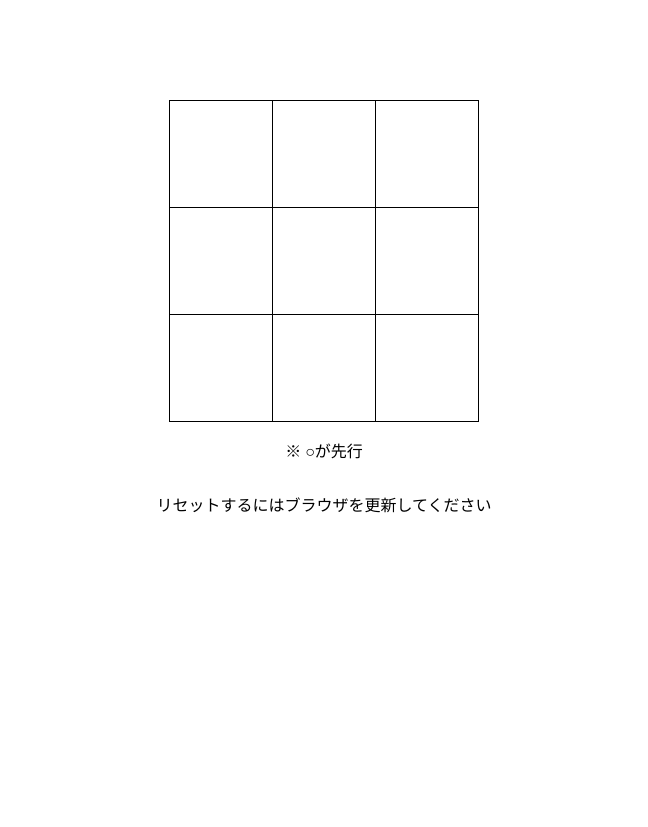
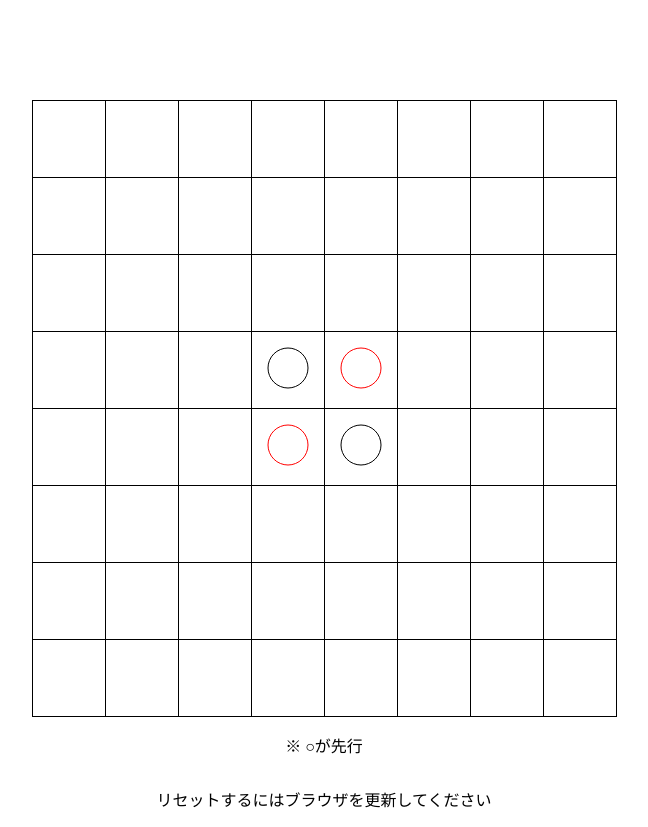
Before and after one commit to narikei-74/tokai_project2, a plain HTML site: page index.html in a window 1280 px wide. Shown: the whole page, without its empty margins (316-964 px from the left). Before the commit the page ends 800 px from the top, so only its background shows below. Drawn offline with nearby package versions, Linux system fonts and the light colour scheme.

Commit message:
見た目、クリック処理 修正

```diff
--- a/css/style.css
+++ b/css/style.css
@@ -1,6 +1,6 @@
 .board {
-  width: 300px;
-  height: 300px;
+  width: 200px;
+  height: 200px;
   border: solid 1px black;
   margin: 0 auto;
   margin-top: 100px;
--- a/index.html
+++ b/index.html
@@ -17,8 +17,8 @@
 
     <p>※ ○が先行</p>
 
-    <p id="maru-win" style="display:none; color: red; font-size: 20px;">○の勝利</p>
-    <p id="batu-win" style="display:none; color: red; font-size: 20px;">✖️の勝利</p>
+    <p id="maru-win" style="display:none; color: red; font-size: 20px;">黒の勝利</p>
+    <p id="batu-win" style="display:none; color: red; font-size: 20px;">白の勝利</p>
     <p id="draw" style="display:none; color: red; font-size: 20px;">引き分け</p>
     <p style="margin-top: 30px;">リセットするにはブラウザを更新してください</p>
   </div>
@@ -26,26 +26,15 @@
   <script>
 
     $(document).ready(function () {
-      // 縦マス数
-      const vertical_square_length = 3;
-      // 横マス数
-      const lateral_square_length = 3;
-      // 全マス数
-      const all_square_length = 9;
-      // 判定用配列
-      // 0が未入力、1が◯、2が✖️
-      let current_state = [];
-      // 勝利パターン
-      const win_patterns = [
-        [1, 2, 3],
-        [4, 5, 6],
-        [7, 8, 9],
-        [1, 4, 7],
-        [2, 5, 8],
-        [3, 6, 9],
-        [1, 5, 9],
-        [3, 5, 7]
-      ];
+      //////////////
+      // 必要データ
+      //////////////
+      // 状態
+      const black = 1;
+      const white = 2;
+      const none = 0;
+      // 0が未入力、1が黒、2が白
+      let current_state = {};
       // ゲーム終了判定
       let is_finish = false;
 
@@ -53,28 +42,64 @@
 
 
 
+      /////////////
+      // 要素作成
+      /////////////
+      const tbody = $(".body");
+      // 初期データ作成
+      const make_current_state = (current_state) => {
+        for(let i = 0; i < 8; i++) {
+          if (i == 3) {
+            current_state[i] = [none, none, none, black, white, none, none, none];
+          } else if (i == 4) {
+            current_state[i] = [none, none, none, white, black, none, none, none];
+          } else {
+            current_state[i] = [none, none, none, none, none, none, none, none];
+          }
+        }
+
+        return current_state;
+      }
+      // 初期データ
+      current_state = make_current_state(current_state);
 
       // 要素作成
-      const tbody = $(".body");
-
-      for(let i = 0; i < vertical_square_length; i++) {
+      Object.keys(current_state).forEach((key) => {
         let tr = $("<tr></tr>").appendTo(tbody);
 
-        for(let k = 1; k <= lateral_square_length; k++) {
-          let id = k + (lateral_square_length * i);
+        current_state[key].forEach((val, k) => {
+          let id = key + '-' + k;
           current_state[id] = 0;
           let td = $('<td></td>').appendTo(tr);
-          $('<canvas  id="'+id+'" class="canvas" width="100%" height="100%"></canvas>').appendTo(td);
-        }
-      }
+          $('<canvas  id="'+id+'" class="canvas" width="70px" height="70px"></canvas>').appendTo(td);
+
+
+          if (val == black) {
+            let ctx = $('#'+id).get(0).getContext("2d");
+            ctx.strokeStyle = "black";
+            ctx.beginPath();
+            ctx.arc(35, 35, 20, 0, 2 * Math.PI);
+            ctx.closePath();
+            ctx.stroke();
+          } else if (val == white) {
+            let ctx = $('#'+id).get(0).getContext("2d");
+            ctx.strokeStyle = "red";
+            ctx.beginPath();
+            ctx.arc(35, 35, 20, 0, 2 * Math.PI);
+            ctx.closePath();
+            ctx.stroke();
+          }
+        });
+      });
 
 
 
 
 
 
-
-      // イベント
+      ////////////////////
+      // クリックイベント
+      ////////////////////
       let count = 0;
       $(".canvas").on("click", (e) => {
         // 終了したら押せない
@@ -83,41 +108,54 @@
         }
 
         let id = e.target.id;
+        let [vertical, beside] = id.split( '-' );
         // 既に入力済みのマス目は押せない
-        if (current_state[id] != 0) {
+        if (current_state[vertical][beside] != 0) {
           return;
         }
 
         count++;
 
         let ctx = e.target.getContext("2d");
-
         if (count % 2 == 1) {
           ctx.strokeStyle = "black";
           ctx.beginPath();
-          ctx.arc(50, 50, 30, 0, 2 * Math.PI);
+          ctx.arc(35, 35, 20, 0, 2 * Math.PI);
           ctx.closePath();
           ctx.stroke();
 
-          current_state[id] = 1;
+          current_state[vertical][beside] = 1;
         } else {
+          ctx.strokeStyle = "red";
           ctx.beginPath();
-          ctx.moveTo(25, 25);
-          ctx.lineTo(75, 75);
-          ctx.moveTo(25, 75);
-          ctx.lineTo(75, 25);
+          ctx.arc(35, 35, 20, 0, 2 * Math.PI);
+          ctx.closePath();
           ctx.stroke();
-          current_state[id] = 2;
+          current_state[vertical][beside] = 2;
         }
 
-        which_win(current_state);
 
-        if (count == all_square_length && !is_finish) {
-          $("#draw").show();
-          is_finish = true;
-        }
+
+        // 縦の判定
+
+
+        // 横の判定
+
+
+        // 斜めの判定
 
       });
+
+
+
+      // 縦の判定
+
+
+      // 横の判定
+
+
+      // 斜めの判定
+
 
 
 
```
